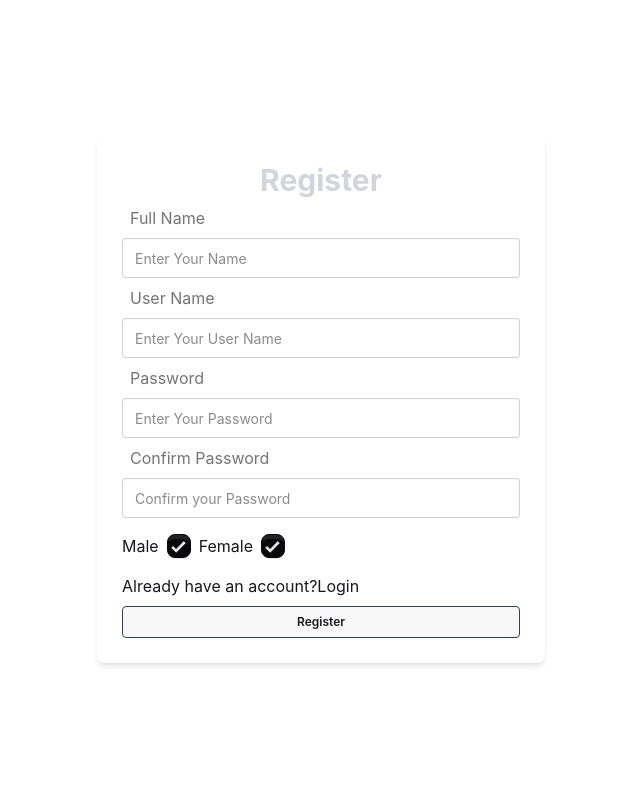
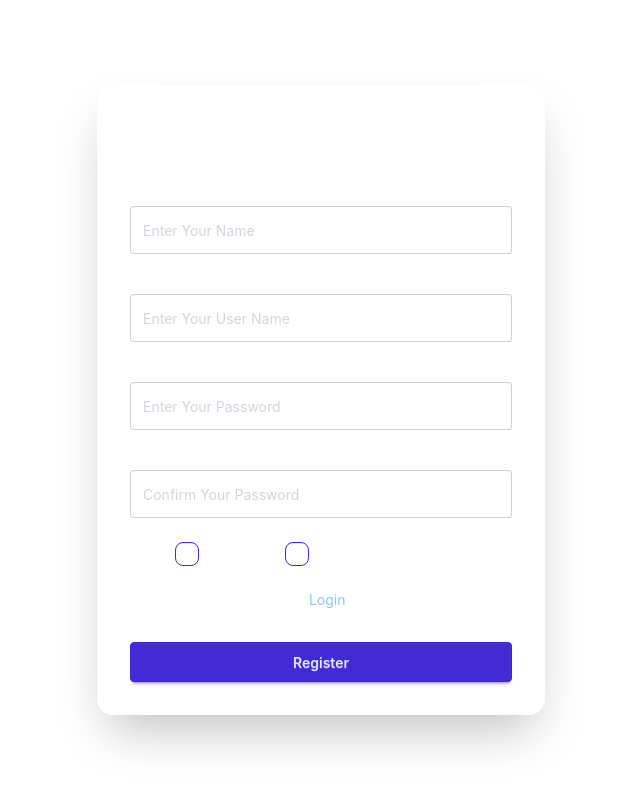
Before and after one commit to uday2004-dev/Chat-app, a React app in the folder frontend/: page /register in a window 1280 px wide. Shown: the top 788 px of the page, without its empty margins (319-959 px from the left). Built offline with nearby package versions, Linux system fonts and the light colour scheme; the HTML template or start-up script is replaced by a standard one.

Commit message:
intearating rest api

```diff
--- a/frontend/package.json
+++ b/frontend/package.json
@@ -11,6 +11,7 @@
   },
   "dependencies": {
     "@tailwindcss/vite": "^4.3.0",
+    "axios": "^1.16.1",
     "react": "^19.2.6",
     "react-dom": "^19.2.6",
     "react-router-dom": "^7.15.1",
--- a/frontend/src/components/Login.jsx
+++ b/frontend/src/components/Login.jsx
@@ -1,8 +1,64 @@
 import React from 'react'
+import { Link } from 'react-router-dom'
 
 const Login = () => {
   return (
-    <div>Login</div>
+    <div className='flex justify-center items-center min-h-screen px-4'>
+
+      <div className='w-full max-w-md p-8 rounded-2xl shadow-2xl bg-white/10 backdrop-blur-md border border-white/20'>
+
+        <h1 className='text-4xl font-bold text-center text-white mb-6'>
+          Login
+        </h1>
+
+        <form className='space-y-4'>
+
+          <div>
+            <label className='label'>
+              <span className='label-text text-white'>
+                User Name
+              </span>
+            </label>
+
+            <input
+              type="text"
+              placeholder='Enter Your User Name'
+              className='w-full input input-bordered h-12 bg-white/20 text-white placeholder:text-gray-300'
+            />
+          </div>
+
+          <div>
+            <label className='label'>
+              <span className='label-text text-white'>
+                Password
+              </span>
+            </label>
+
+            <input
+              type="password"
+              placeholder='Enter Your Password'
+              className='w-full input input-bordered h-12 bg-white/20 text-white placeholder:text-gray-300'
+            />
+          </div>
+
+          <div className='flex items-center gap-2 text-sm mt-2 text-white'>
+            <p>Don't have an account?</p>
+
+            <Link
+              to="/register"
+              className='text-blue-300 hover:underline'
+            >
+              Register
+            </Link>
+          </div>
+
+          <button className='btn btn-block btn-primary mt-4'>
+            Login
+          </button>
+
+        </form>
+      </div>
+    </div>
   )
 }
 
--- a/frontend/src/components/Register.jsx
+++ b/frontend/src/components/Register.jsx
@@ -1,59 +1,138 @@
-import React from 'react'
+import React, { useState } from 'react'
 import { Link } from 'react-router-dom'
+import axios from "axios"
+
 const Register = () => {
+
+  const [user, setUser] = useState({
+    fullName: "",
+    userName: "",
+    password: "",
+    confirmPassword: "",
+    gender: ""
+  })
+
+  const gender=(gender)=>{
+    setUser({...user,gender})
+
+  }
+  const onSubmitHandler = (e) => {
+    e.preventDefault()
+    console.log(user)
+  }
   return (
-    <div className='min-w-96 mx-auto'>
-      <div className='w-full p-6 rounded-lg shadow-md bg-gray-400 cursor-pointer w-full max-w-md p-6 rounded-lg shadow-md bg-white/10 backdrop-blur-md border border-white/20'>
-        <h1 className='text-3xl font-bold text-center text-gray-300  '>Register</h1>
-        <form action="">
+    <div className='flex justify-center items-center min-h-screen px-4'>
+      <div className='w-full max-w-md p-8 rounded-2xl shadow-2xl bg-white/10 backdrop-blur-md border border-white/20'>
+        <h1 className='text-4xl font-bold text-center text-white mb-6'>
+          Register
+        </h1>
+
+        <form className='space-y-4' onSubmit={onSubmitHandler}>
+
           <div>
-            <label className='label p-2'>
-              <span className='text-base label-text'> Full Name</span>
+            <label className='label'>
+              <span className='label-text text-white'>
+                Full Name
+              </span>
             </label>
-            <input type="text" placeholder='Enter Your Name' className=' w-full input input-border h-10' />
-          </div>
-          <div>
-            <label className='label p-2'>
-              <span className='text-base label-text'> User Name</span>
-            </label>
-            <input type="text" placeholder='Enter Your User Name' className=' w-full input input-border h-10' />
-          </div>
-          <div>
-            <label className='label p-2'>
-              <span className='text-base label-text'> Password</span>
-            </label>
-            <input type="text" placeholder='Enter Your Password' className=' w-full input input-border h-10' />
-          </div>
-          <div>
-            <label className='label p-2'>
-              <span className='text-base label-text'> Confirm Password</span>
-            </label>
-            <input type="text" placeholder='Confirm your Password' className=' w-full input input-border h-10' />
+
+            <input
+              type="text"
+              placeholder='Enter Your Name'
+              className='w-full input input-bordered h-12 bg-white/20 text-white placeholder:text-gray-300'
+              value={user.fullName}
+              onChange={(e) => setUser({...user,fullName: e.target.value})}
+            />
           </div>
 
+          <div>
+            <label className='label'>
+              <span className='label-text text-white'>
+                User Name
+              </span>
+            </label>
 
-          <div className='flex items-center my-4'>
-            <div className='flex items-center'>
+            <input
+              type="text"
+              placeholder='Enter Your User Name'
+              className='w-full input input-bordered h-12 bg-white/20 text-white placeholder:text-gray-300'
+              value={user.userName}
+              onChange={(e) =>
+                setUser({ ...user, userName: e.target.value })
+              }
+            />
+          </div>
+
+          <div>
+            <label className='label'>
+              <span className='label-text text-white'>
+                Password
+              </span>
+            </label>
+
+            <input
+              type="password"
+              placeholder='Enter Your Password'
+              className='w-full input input-bordered h-12 bg-white/20 text-white placeholder:text-gray-300'
+              value={user.password}
+              onChange={(e) => setUser({...user,password: e.target.value})}
+            />
+          </div>
+
+          <div>
+            <label className='label'>
+              <span className='label-text text-white'>
+                Confirm Password
+              </span>
+            </label>
+
+            <input
+              type="password"
+              placeholder='Confirm Your Password'
+              className='w-full input input-bordered h-12 bg-white/20 text-white placeholder:text-gray-300'
+              value={user.confirmPassword}
+              onChange={(e) => setUser({...user,confirmPassword: e.target.value})}
+            />
+          </div>
+
+          <div className='flex items-center gap-6 pt-2 text-white'>
+
+            <div className='flex items-center gap-2'>
               <p>Male</p>
-              <input type="checkbox" defaultChecked className="checkbox checkbox-neutral mx-2" />
+
+              <input
+                type="checkbox"
+                className="checkbox checkbox-primary"
+                checked={user.gender==="male"}
+              />
             </div>
-            <div className='flex items-center'>
+
+            <div className='flex items-center gap-2'>
               <p>Female</p>
-              <input type="checkbox" defaultChecked className="checkbox checkbox-neutral mx-2" />
+
+              <input
+                type="checkbox"
+                className="checkbox checkbox-primary"
+              />
             </div>
+
           </div>
-          <div className="text-center flex items-center">
-            <p>
-              Already have an account?
-            </p>
-            <Link  to="/login">
-             Login
+
+          <div className="flex items-center gap-2 text-sm text-white pt-2">
+            <p>Already have an account?</p>
+
+            <Link
+              to="/login"
+              className='text-blue-300 hover:underline'
+            >
+              Login
             </Link>
           </div>
 
-          <div>
-            <button className='btn btn-block btn-sm mt-2 border border-slate-700'>Register </button>
-          </div>
+          <button className='btn btn-primary btn-block mt-4'>
+            Register
+          </button>
+
         </form>
       </div>
 
```
Also changed, not shown: 1 other file (tests, documents, lock files or other folders).
